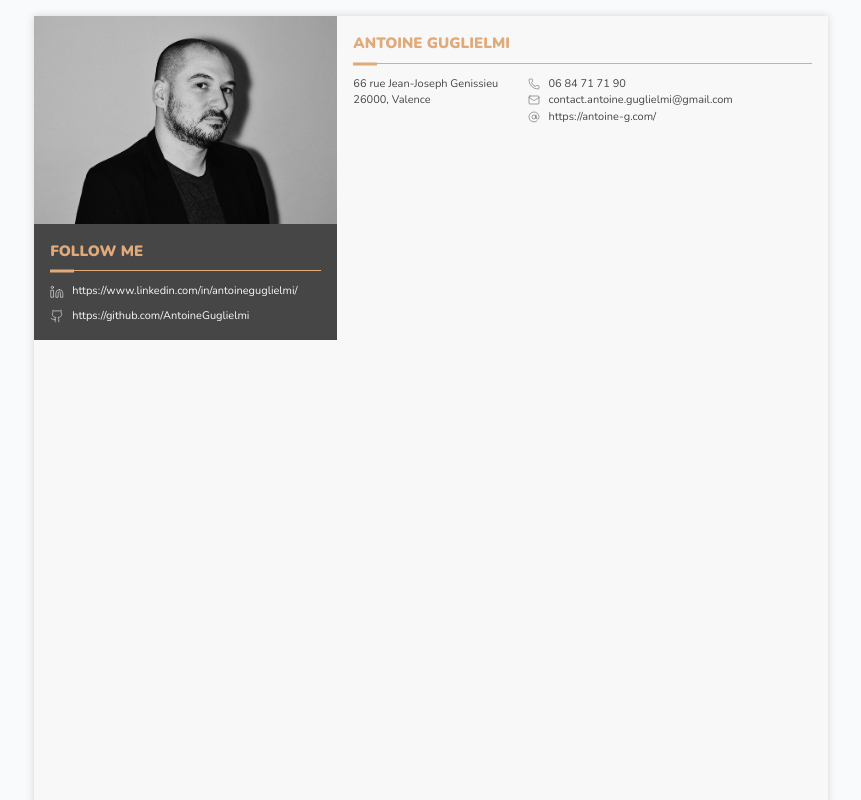
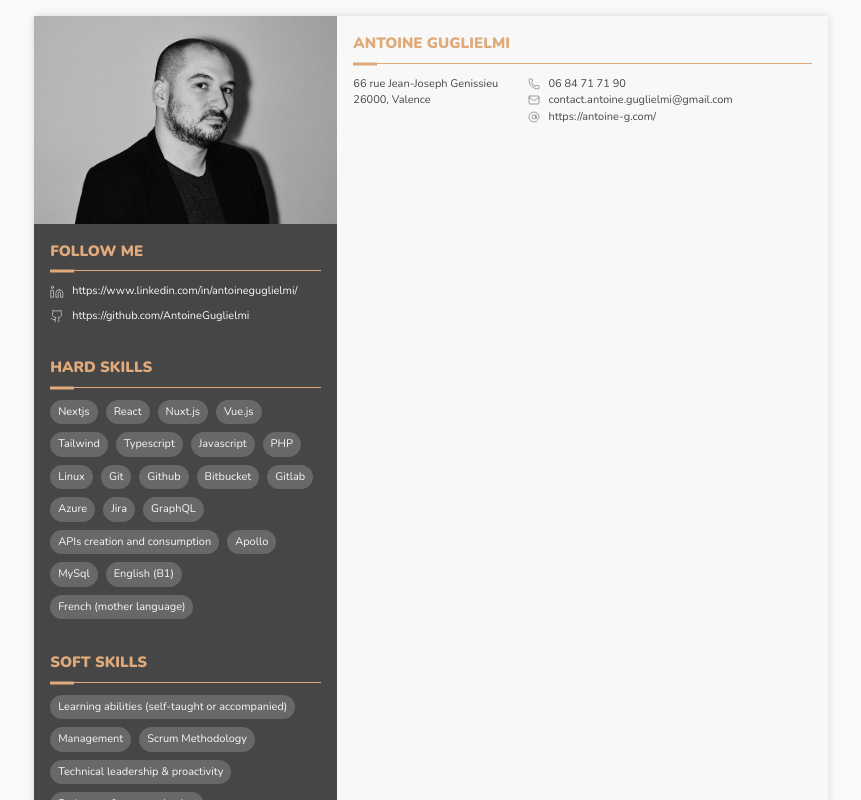
Before and after one commit to AntoineGuglielmi/ceve-next, a Next.js app: page / in a window 1280 px wide. Shown: the top 800 px of the page, without its empty margins (209-1070 px from the left). Built offline with nearby package versions, Linux system fonts and the light colour scheme.

Commit message:
003 - Hard skills and soft skills sections

```diff
--- a/app/page.tsx
+++ b/app/page.tsx
@@ -1,15 +1,19 @@
 import Avatar from '@/components/avatar/avatar'
 import Follows from '@/components/follows/follows'
+import HardSkills from '@/components/hard-skills/hard-skills'
 import Infos from '@/components/infos/infos'
 import Column from '@/components/shared/page/column'
 import Page from '@/components/shared/page/page'
+import SofSkills from '@/components/sof-skills/sof-skills'
 
 export default function Home() {
   return (
     <Page>
-      <Column>
+      <Column className="bg-cv-anthracite text-cv-blanc">
         <Avatar />
         <Follows />
+        <HardSkills />
+        <SofSkills />
       </Column>
 
       <Column>
--- /dev/null
+++ b/components/hard-skills/hard-skills.tsx
@@ -0,0 +1,21 @@
+import { data } from '@/data/antoine'
+import Section from '../section/section'
+import SectionTitle from '../section/section-title'
+import SkillsList from '../shared/skills/skills-list'
+
+type HardSkillsProps = {
+  className?: string
+  children?: React.ReactNode
+}
+
+export default function HardSkills({ className, children }: HardSkillsProps) {
+  const { title, list } = data.skills.hard
+  return (
+    <Section
+      className={`HardSkills bg-cv-anthracite text-cv-blanc ${className ?? ''}`}
+    >
+      <SectionTitle highlighted>{title}</SectionTitle>
+      <SkillsList list={list} />
+    </Section>
+  )
+}
--- /dev/null
+++ b/components/shared/pill/pill.tsx
@@ -0,0 +1,14 @@
+type PillProps = {
+  className?: string
+  children?: React.ReactNode
+}
+
+export default function Pill({ className, children }: PillProps) {
+  return (
+    <div
+      className={`Pill bg-cv-pill py-1 px-2 rounded-full ${className ?? ''}`}
+    >
+      {children}
+    </div>
+  )
+}
--- /dev/null
+++ b/components/shared/skills/skill-item.tsx
@@ -0,0 +1,10 @@
+import Pill from '../pill/pill'
+
+type SkillItemProps = {
+  className?: string
+  children?: React.ReactNode
+}
+
+export default function SkillItem({ className, children }: SkillItemProps) {
+  return <Pill className={`SkillItem ${className ?? ''}`}>{children}</Pill>
+}
--- /dev/null
+++ b/components/shared/skills/skills-list.tsx
@@ -0,0 +1,24 @@
+import { TypeSkills, TypeSkillType } from '@/types/data/TypeSkills'
+import SkillItem from './skill-item'
+
+type SkillsListProps = {
+  className?: string
+  children?: React.ReactNode
+  list: TypeSkillType['list']
+}
+
+export default function SkillsList({ className, list }: SkillsListProps) {
+  return (
+    <div className={`SkillsList ${className ?? ''}`}>
+      <ul className="flex flex-wrap gap-2">
+        {list.map((item) => {
+          return (
+            <li key={item}>
+              <SkillItem>{item}</SkillItem>
+            </li>
+          )
+        })}
+      </ul>
+    </div>
+  )
+}
--- /dev/null
+++ b/components/sof-skills/sof-skills.tsx
@@ -0,0 +1,19 @@
+import { data } from '@/data/antoine'
+import Section from '../section/section'
+import SectionTitle from '../section/section-title'
+import SkillsList from '../shared/skills/skills-list'
+
+type SofSkillsProps = {
+  className?: string
+  children?: React.ReactNode
+}
+
+export default function SofSkills({ className, children }: SofSkillsProps) {
+  const { title, list } = data.skills.soft
+  return (
+    <Section className={`SofSkills ${className ?? ''}`}>
+      <SectionTitle highlighted>{title}</SectionTitle>
+      <SkillsList list={list} />
+    </Section>
+  )
+}
```
